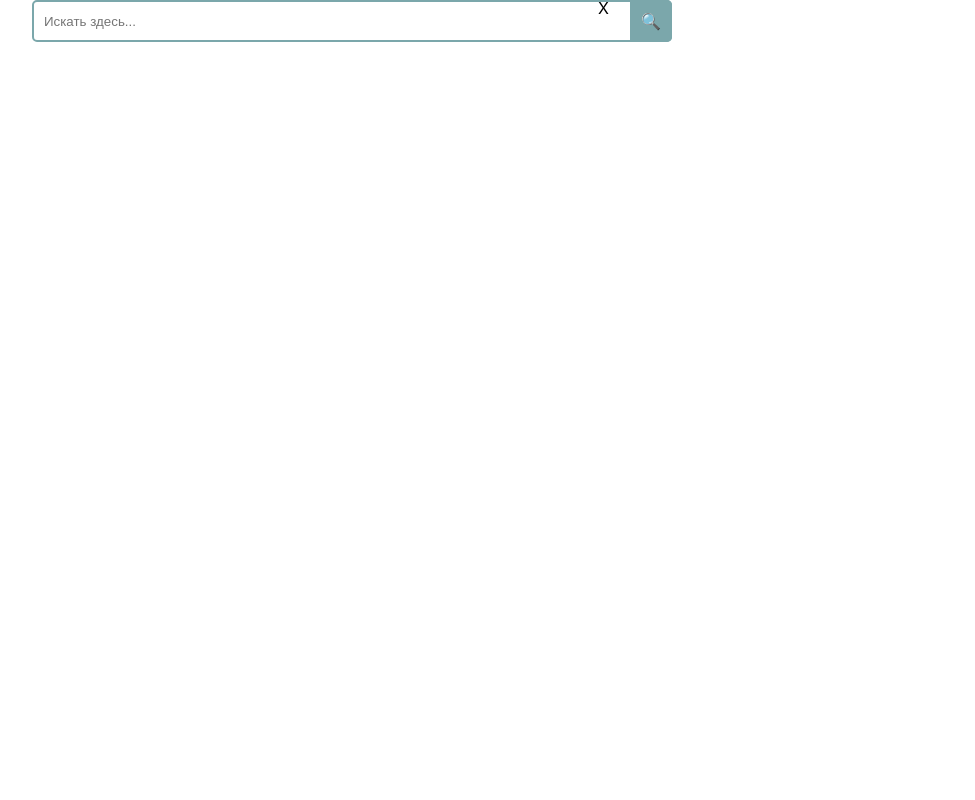
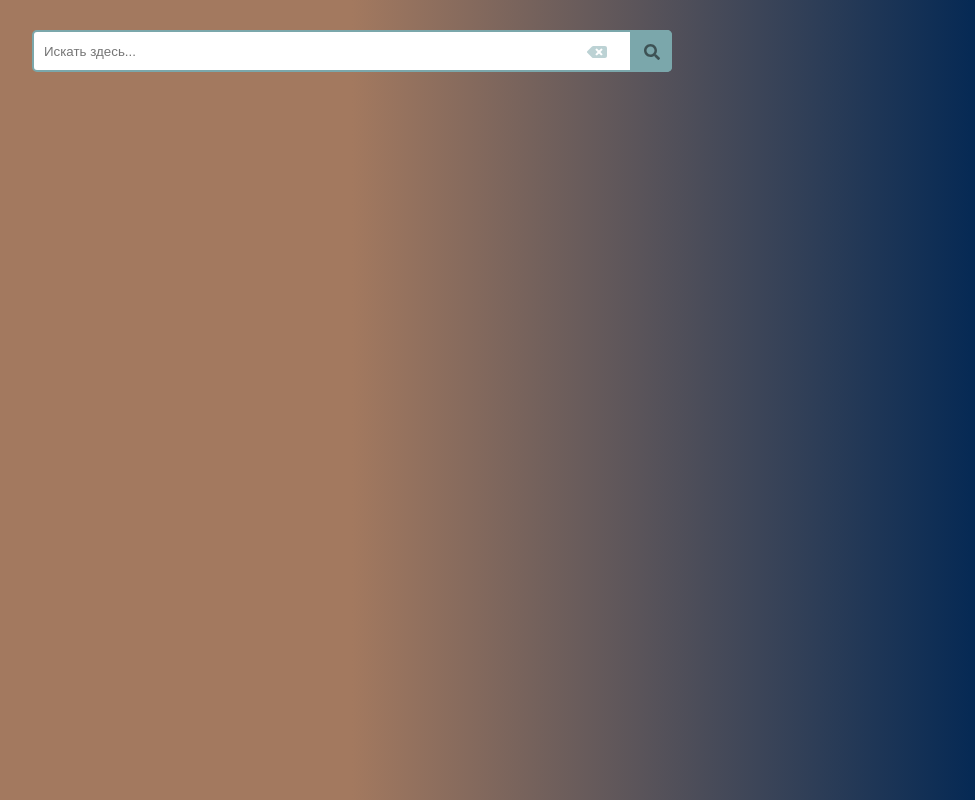
Before and after one commit to DmitryKremenetsky/movie-search, a React (Create React App) app: page / in a window 1280 px wide. Shown: the whole page, without its empty margins (288-1263 px from the left). Built offline with nearby package versions, Linux system fonts and the light colour scheme.

Commit message:
Searchbar position & style change

```diff
--- a/src/App.css
+++ b/src/App.css
@@ -5,4 +5,5 @@
 
 body {
   margin: 0;
+  background: linear-gradient(to right, #a3795f 50%, #012754);
 }
--- a/src/components/SearchBar/SearchBar.tsx
+++ b/src/components/SearchBar/SearchBar.tsx
@@ -1,11 +1,15 @@
-import './styles.css';
+import "./styles.scss";
+import { FontAwesomeIcon } from "@fortawesome/react-fontawesome";
+import { faSearch } from "@fortawesome/free-solid-svg-icons";
+import { faBackspace } from "@fortawesome/free-solid-svg-icons";
 
 function SearchBar() {
   return (
     <div className="search-bar">
       <input type="text" placeholder="Искать здесь..."></input>
       <button type="submit"></button>
-      <div className="delete">X</div>
+      <FontAwesomeIcon icon={faBackspace} />
+      <FontAwesomeIcon icon={faSearch} />
     </div>
   );
 }
--- /dev/null
+++ b/src/components/SearchBar/styles.scss
@@ -0,0 +1,42 @@
+.search-bar {
+  position: relative;
+  width: 50%;
+  margin: 30px auto;
+}
+
+.search-bar input {
+  width: 100%;
+  height: 42px;
+  padding-left: 10px;
+  border: 2px solid #7ba7ab;
+  border-radius: 5px;
+  outline: none;
+  color: #9e9c9c;
+}
+
+.search-bar button {
+  position: absolute;
+  top: 0px;
+  right: 0px;
+  width: 42px;
+  height: 42px;
+  border: none;
+  background:#7ba7ab;
+  border-radius: 0 5px 5px 0;
+  cursor: pointer;
+}
+
+.svg-inline--fa.fa-w-20 {
+  position: absolute;
+  top: 14px;
+  right: 65px;
+  opacity: 0.5;
+  color: #7ba7ab;
+}
+
+.svg-inline--fa.fa-w-16 {
+  position: absolute;
+  top: 14px;
+  right: 12px;
+  opacity: 0.5;
+}
```
